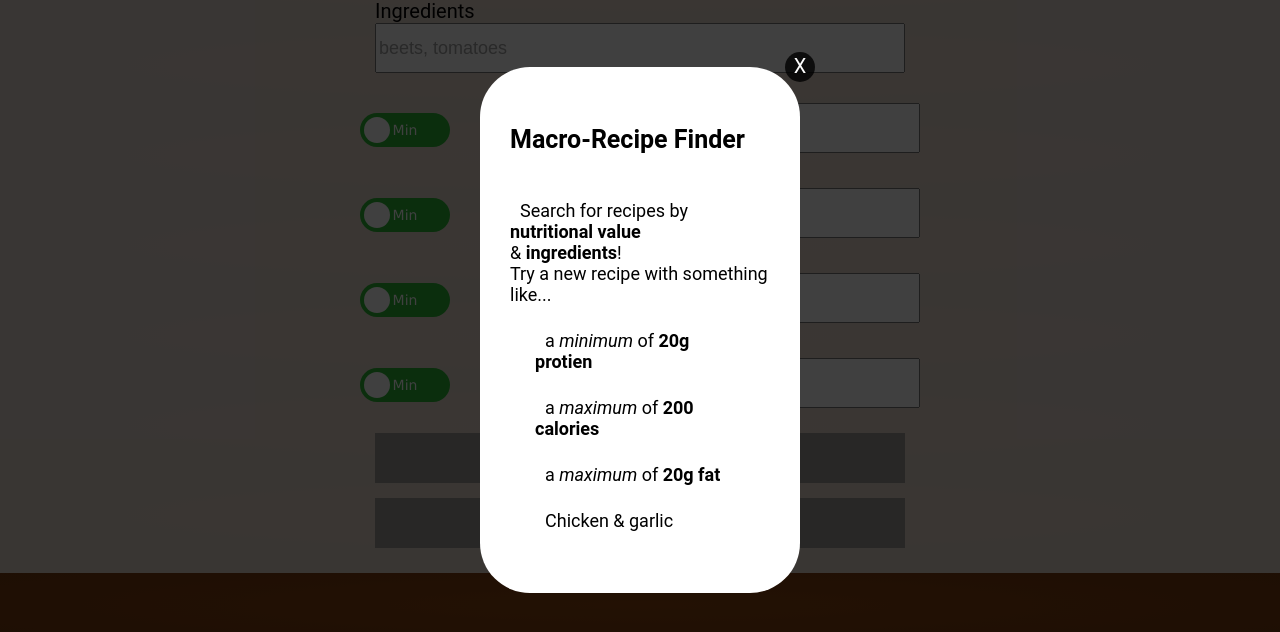
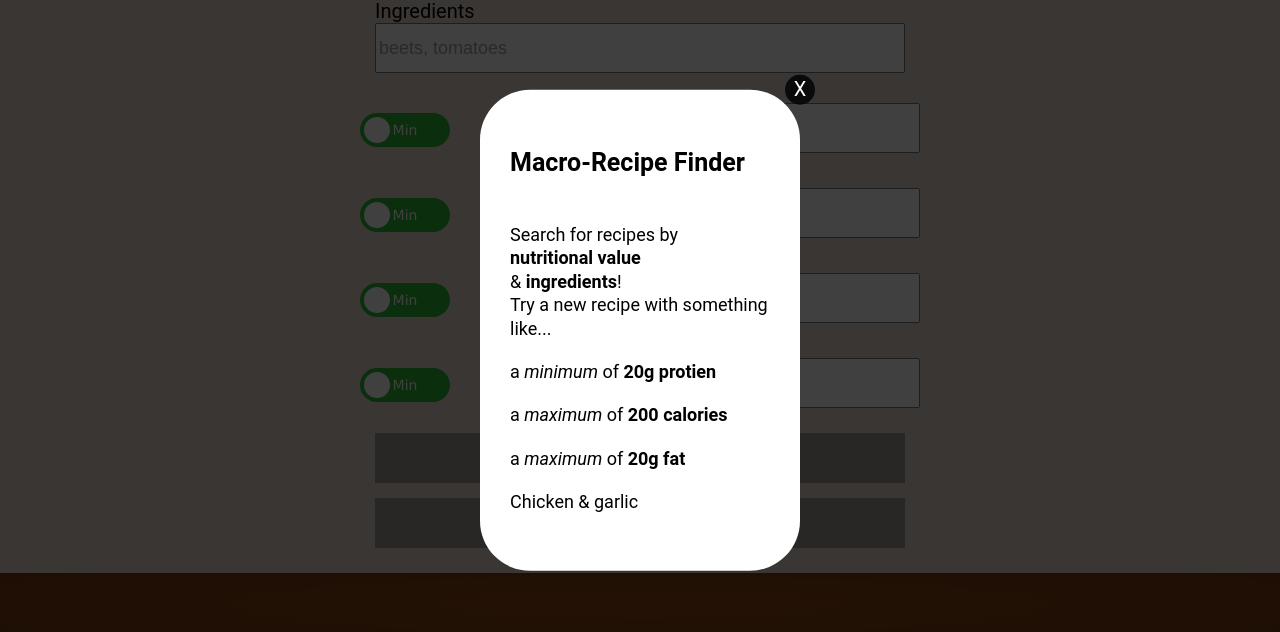
Before and after one commit to imagineLife/MacroRecipes, a plain HTML site: page index.html in a window 1280 px wide. Shown: the part 70-702 px from the top of the page. Drawn offline with nearby package versions, Linux system fonts and the light colour scheme.

Commit message:
Updates margin and padding on paragraph and initial popup.

```diff
--- a/index.css
+++ b/index.css
@@ -60,7 +60,7 @@ form input::placeholder{
 }
 
 .suggestedSearchWrapper{
-  margin: 25px;
+  margin: 20px auto;
 }
 
 body {
@@ -126,7 +126,7 @@ a {
 
 p {
   padding:0;
-  margin-left:10px;
+  line-height: 1.3;
   display:inline;
   position: relative;
   bottom: 7px;
```
